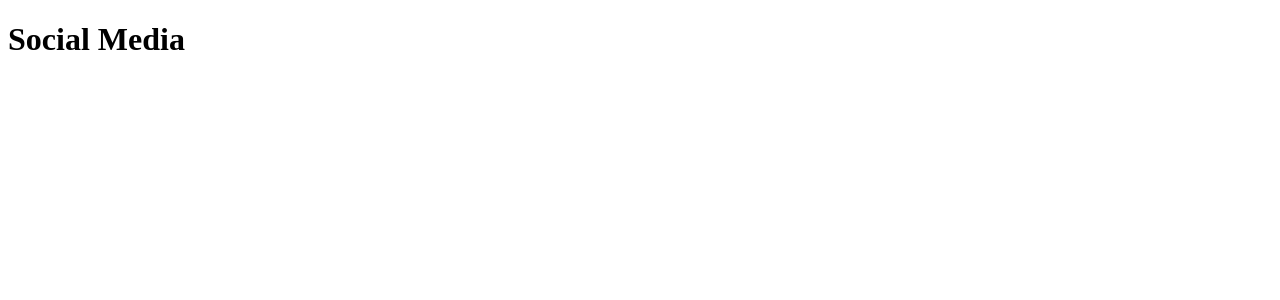
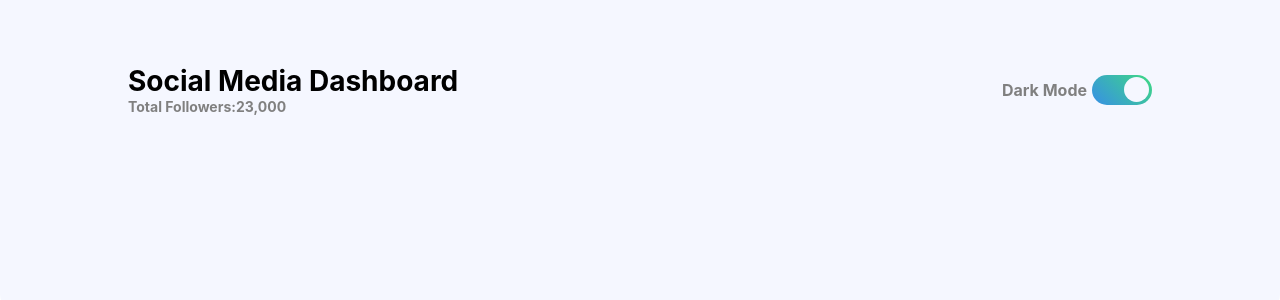
Before and after one commit to josemunozr/social-media-dashboard-with-dark-mode, a React app: page / in a window 1280 px wide. Shown: the top 300 px of the page. Built offline with nearby package versions, Linux system fonts and the light colour scheme.

Commit message:
component Header and style

```diff
--- a/package.json
+++ b/package.json
@@ -35,7 +35,7 @@
     "html-loader": "^1.1.0",
     "html-webpack-plugin": "^4.3.0",
     "mini-css-extract-plugin": "^0.9.0",
-    "node-sass": "^4.14.1",
+    "node-sass": "4.12.0",
     "sass": "^1.26.5",
     "sass-loader": "^8.0.2",
     "webpack": "^4.43.0",
--- a/src/App.jsx
+++ b/src/App.jsx
@@ -1,7 +1,9 @@
 import React from 'react';
+import Header from './components/Header';
+import './assets/styles/App.scss';
 
 const App = () => (
-  <h1>Social Media</h1>
+  <Header />
 );
 
 export default App;
--- /dev/null
+++ b/src/assets/styles/App.scss
@@ -0,0 +1,40 @@
+@import './Vars.scss';
+
+body {
+  background-color: $bg-ligth-theme;
+  margin: 0;
+  box-sizing: border-box;
+  font-family: 'Inter', sans-serif;
+  font-size: 14px;
+  &.darkmode {
+    background-color: $bg-dark-theme;
+    transition: all .1s;
+    .header {
+      background-color: $header-dark-theme;
+      transition: all .1s;
+      h1 {
+        color: white;
+        transition: all .1s;
+      }
+    }
+    .main__item {
+      background-color: $bg-card-dark-theme;
+      transition: all .1s;
+      .social-media span,
+      .count span {
+        color: white;
+        transition: all .1s;
+      }
+    }
+    .overview {
+      .title, &__card-footer--number {
+        color: white;
+        transition: all .1s;
+      }
+      &__card {
+        background-color: $bg-card-dark-theme;
+        transition: all .1s;
+      }
+    }
+  }
+}
--- /dev/null
+++ b/src/assets/styles/Header.scss
@@ -0,0 +1,83 @@
+@import './Vars.scss';
+.header {
+  background-color: $header-ligth-theme;
+  height: 250px;
+  padding-top: 4rem;
+  border-bottom-left-radius: 20px;
+  border-bottom-right-radius: 20px;
+  &__wrapper {
+    width: 80%;
+    margin: 0 auto;
+    display: flex;
+    justify-content: space-between;
+    @media (max-width: $brackpoint-mobile-l) {
+      flex-direction: column;
+    }
+  }
+  .title {
+    h1 {
+      margin: 0;
+      @media (max-width: $brackpoint-mobile-l) {
+        font-size: 1.5rem;
+      }
+      @media (max-width: $brackpoint-mobile-s) {
+        font-size: 1.2rem;
+      }
+    }
+    p {
+      margin: 0;
+      font-weight: bold;
+      color: gray;
+    }
+    @media (max-width: $brackpoint-mobile-l) {
+      padding-bottom: 1rem;
+      border-bottom: 1px solid black;
+    }
+  }
+  .dark-mode {
+    display: flex;
+    align-items: center;
+    p {
+      margin: 0;
+      color: gray;
+      font-weight: 700;
+      margin-right: 5px;
+      font-size: 1rem;
+    }
+    .switch {
+      width: 60px;
+      height: 30px;
+      background: linear-gradient(45deg,#378fe6, #3eda82);
+      border-top-right-radius: 15px;
+      border-bottom-right-radius: 15px;
+      border-bottom-left-radius: 15px;
+      border-top-left-radius: 15px;
+      padding: 2px;
+      box-sizing: border-box;
+      position: relative;
+      cursor: pointer;
+      transition: all .5s;
+      &.on .switch-option {
+        transform: translateX(0px);
+        background: #1e202a;
+      }
+      &-option {
+        width: 25px;
+        height: 25px;
+        background: #f5f7ff;
+        border-radius: 50%;
+        position: absolute;
+        transform: translateX(30px);
+        transition: all .5s;
+        input[type="checkbox"] {
+          visibility: hidden;
+        }
+      }
+    }
+
+    @media (max-width: $brackpoint-mobile-l) {
+      margin-top: 1rem;
+      justify-content: space-between;
+    }
+  }
+}
--- /dev/null
+++ b/src/assets/styles/Vars.scss
@@ -0,0 +1,24 @@
+//Primary
+$lime-green: hsl(163, 72%, 41%);
+$bright-red: hsl(356, 69%, 56%);
+$facebook: hsl(203, 89%, 53%);
+$twitter: hsl(195, 100%, 50%);
+$instagram: linear-gradient(45deg,#fdc468,#df4996);
+$youtube: hsl(348, 97%, 39%);
+
+//Dark Theme
+$bg-dark-theme: #1e202a;
+$header-dark-theme: #1f212e;
+$text-colo-dark-theme: #1e202a;
+$bg-card-dark-theme: #252a41;
+
+// Light Theme
+$bg-card-item: #f0f2fa;
+$bg-ligth-theme: #ffffff;
+$header-ligth-theme: #f5f7ff;
+$text-color-ligth-theme: #2b2f3e;
+$bg-card-ligth-theme: #f0f2fa;
+
+$border-radius: 6px;
+$brackpoint-mobile-l: 425px;
+$brackpoint-mobile-s: 320px;
--- /dev/null
+++ b/src/components/Header.jsx
@@ -0,0 +1,26 @@
+import React from 'react';
+import '../assets/styles/Header.scss';
+
+const Header = () => (
+  <header className='header'>
+    <div className='header__wrapper'>
+      <div className='title'>
+        <h1>Social Media Dashboard</h1>
+        <p>
+          Total Followers:
+          <span>23,000</span>
+        </p>
+      </div>
+      <div className='dark-mode'>
+        <p>Dark Mode</p>
+        <div className='switch' id='inputSwitch'>
+          <div className='switch-option'>
+            {/* <input type='checkbox' name='switch' checked='false' /> */}
+          </div>
+        </div>
+      </div>
+    </div>
+  </header>
+);
+
+export default Header;
```
Also changed, not shown: 1 other file (tests, documents, lock files or other folders).
